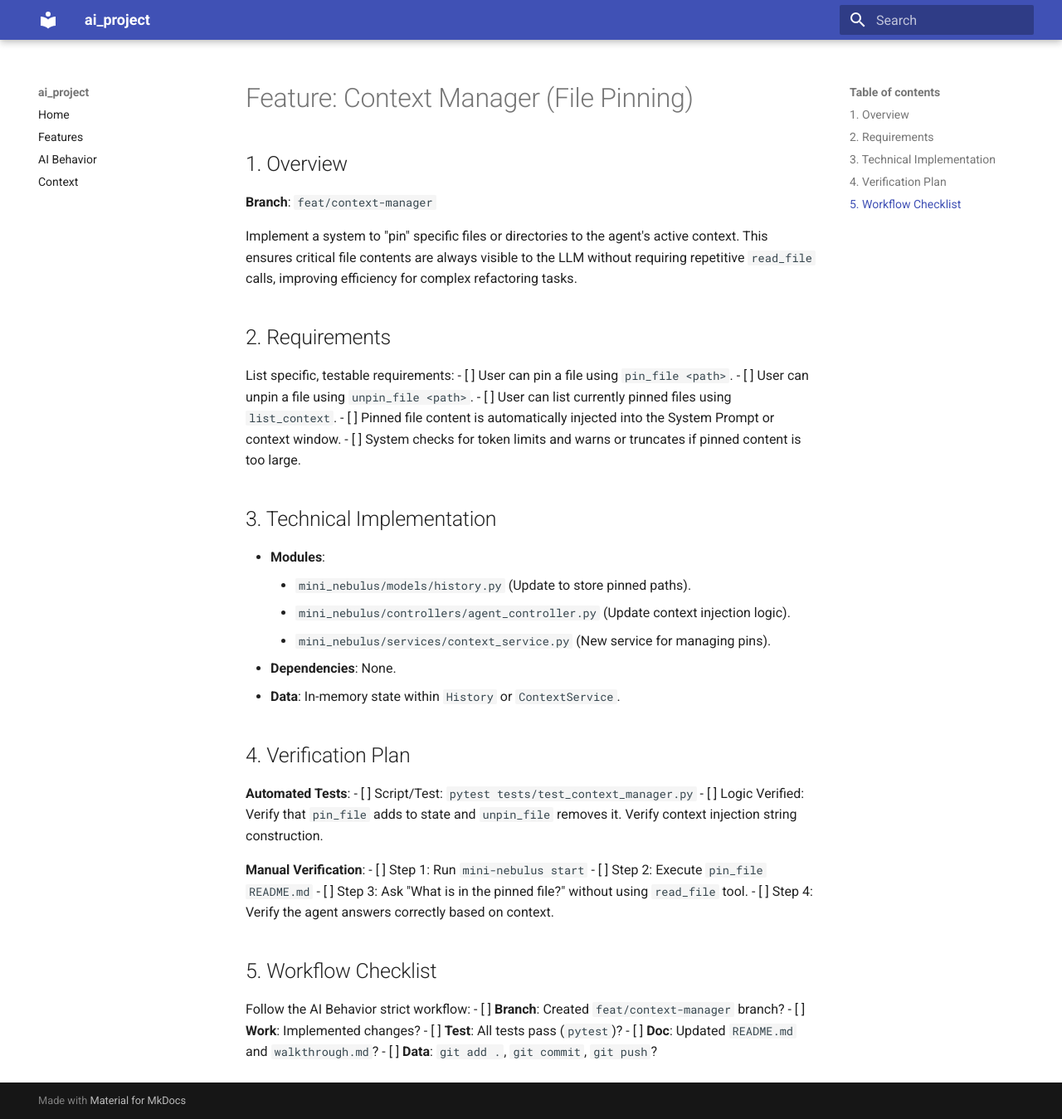
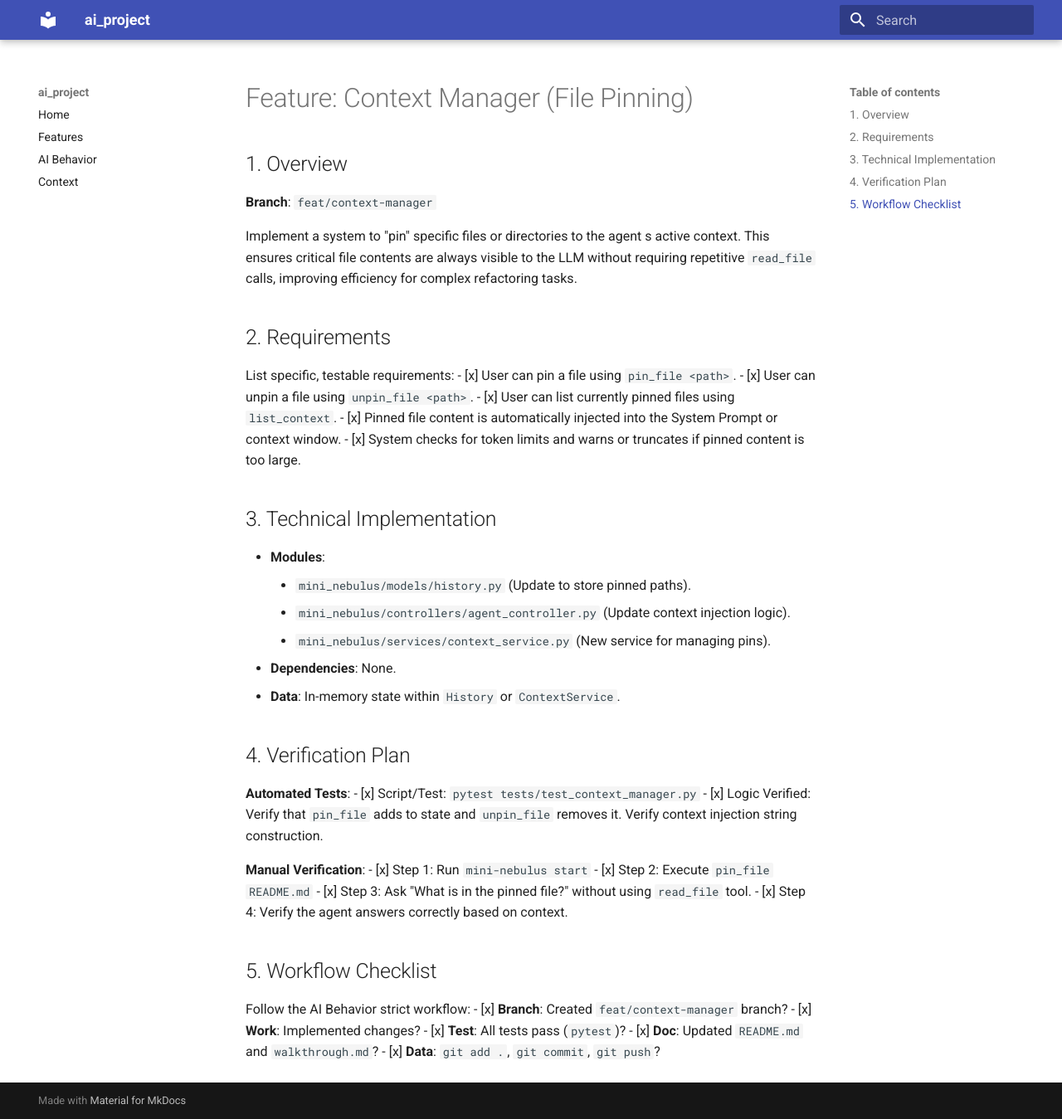
Before and after one commit to jlwestsr/nebulus-atom, an MkDocs documentation site: the page built from docs/features/context_manager.md, in a window 1280 px wide and 1349 px high. Shown: the whole window at 83% size. Built offline with MkDocs 1.6.1 and Material for MkDocs 9.7.7, drawn with Linux system fonts in a browser that asks for light colours.

```diff
--- a/docs/features/context_manager.md
+++ b/docs/features/context_manager.md
@@ -3,15 +3,15 @@
 ## 1. Overview
 **Branch**: `feat/context-manager`
 
-Implement a system to "pin" specific files or directories to the agent's active context. This ensures critical file contents are always visible to the LLM without requiring repetitive `read_file` calls, improving efficiency for complex refactoring tasks.
+Implement a system to "pin" specific files or directories to the agent s active context. This ensures critical file contents are always visible to the LLM without requiring repetitive `read_file` calls, improving efficiency for complex refactoring tasks.
 
 ## 2. Requirements
 List specific, testable requirements:
-- [ ] User can pin a file using `pin_file <path>`.
-- [ ] User can unpin a file using `unpin_file <path>`.
-- [ ] User can list currently pinned files using `list_context`.
-- [ ] Pinned file content is automatically injected into the System Prompt or context window.
-- [ ] System checks for token limits and warns or truncates if pinned content is too large.
+- [x] User can pin a file using `pin_file <path>`.
+- [x] User can unpin a file using `unpin_file <path>`.
+- [x] User can list currently pinned files using `list_context`.
+- [x] Pinned file content is automatically injected into the System Prompt or context window.
+- [x] System checks for token limits and warns or truncates if pinned content is too large.
 
 ## 3. Technical Implementation
 - **Modules**:
@@ -23,19 +23,19 @@ List specific, testable requirements:
 
 ## 4. Verification Plan
 **Automated Tests**:
-- [ ] Script/Test: `pytest tests/test_context_manager.py`
-- [ ] Logic Verified: Verify that `pin_file` adds to state and `unpin_file` removes it. Verify context injection string construction.
+- [x] Script/Test: `pytest tests/test_context_manager.py`
+- [x] Logic Verified: Verify that `pin_file` adds to state and `unpin_file` removes it. Verify context injection string construction.
 
 **Manual Verification**:
-- [ ] Step 1: Run `mini-nebulus start`
-- [ ] Step 2: Execute `pin_file README.md`
-- [ ] Step 3: Ask "What is in the pinned file?" without using `read_file` tool.
-- [ ] Step 4: Verify the agent answers correctly based on context.
+- [x] Step 1: Run `mini-nebulus start`
+- [x] Step 2: Execute `pin_file README.md`
+- [x] Step 3: Ask "What is in the pinned file?" without using `read_file` tool.
+- [x] Step 4: Verify the agent answers correctly based on context.
 
 ## 5. Workflow Checklist
 Follow the AI Behavior strict workflow:
-- [ ] **Branch**: Created `feat/context-manager` branch?
-- [ ] **Work**: Implemented changes?
-- [ ] **Test**: All tests pass (`pytest`)?
-- [ ] **Doc**: Updated `README.md` and `walkthrough.md`?
-- [ ] **Data**: `git add .`, `git commit`, `git push`?
+- [x] **Branch**: Created `feat/context-manager` branch?
+- [x] **Work**: Implemented changes?
+- [x] **Test**: All tests pass (`pytest`)?
+- [x] **Doc**: Updated `README.md` and `walkthrough.md`?
+- [x] **Data**: `git add .`, `git commit`, `git push`?
```
Also changed, not shown: README.md (+8 -1 lines), 2 other files.
